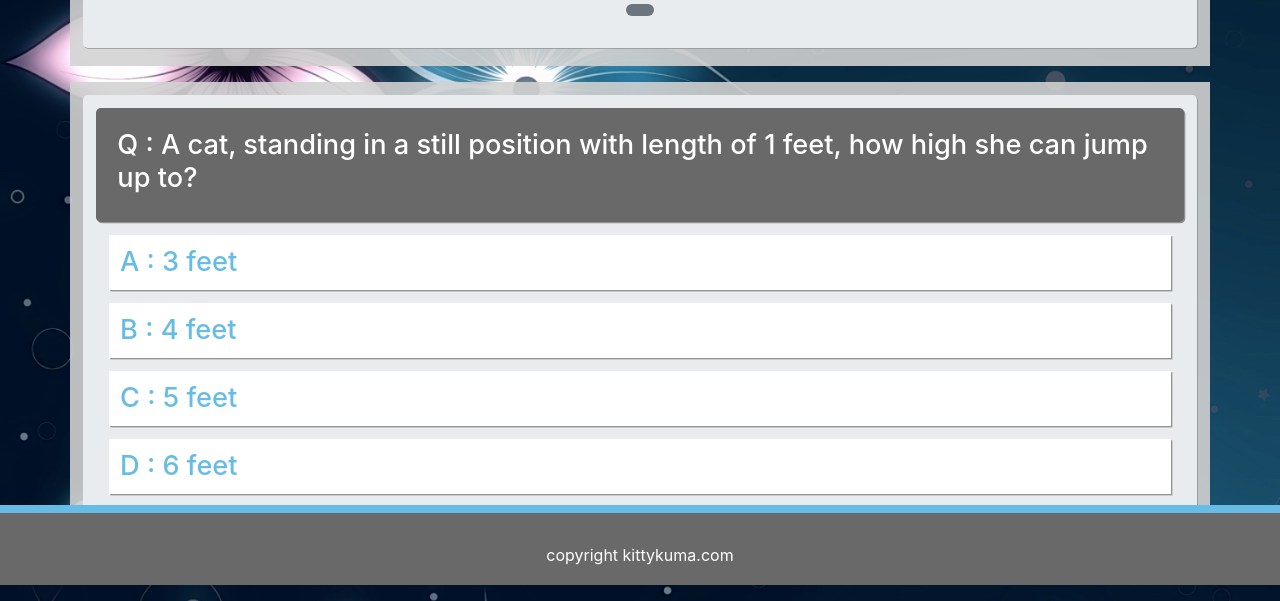
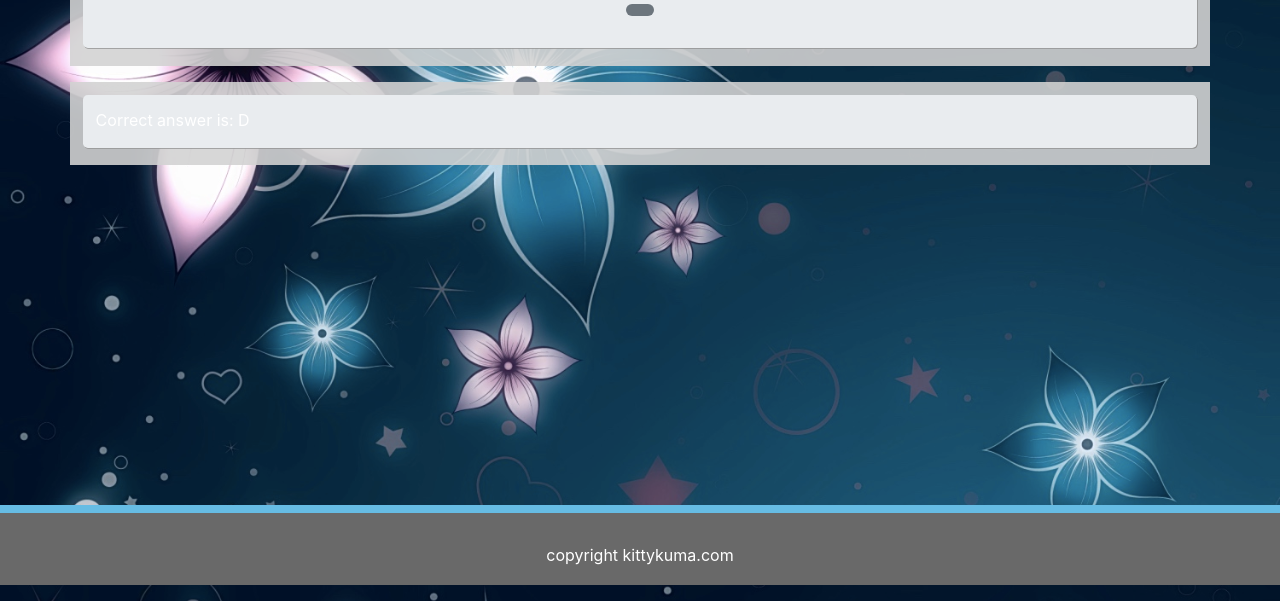
Before and after one commit to kittyshen/TriviaGame, a plain HTML site: page index.html in a window 1280 px wide. Shown: the part 215-816 px from the top of the page. Drawn offline with nearby package versions, Linux system fonts and the light colour scheme.

Commit message:
defined another function to render ending screen; if user get it right show a cat pic else show the correct answer

```diff
--- a/assets/css/style.css
+++ b/assets/css/style.css
@@ -29,11 +29,11 @@ h4{
     font-size:1.7em ;
     color:#66bce4;
 }
-/* img{
-    max-block-size: 230px;
+img{
+    max-block-size: 200px;
     float:left;
     padding-right:1em;
-} */
+}
 .footer{
     clear: both;
     height:80px;
--- a/assets/javascript/app.js
+++ b/assets/javascript/app.js
@@ -122,6 +122,7 @@ var right = 0;
 var wrong = 0;
 var timerCounter =5;
 
+//define a funciton to generate non-repeating random number array
 function randomNumberArrayGen(num, length) {
     var nArray = []; //declare a local nArray to hold the numbers
     for (var i = 0; i < length; i++) {
@@ -143,12 +144,13 @@ function newGame() {
     right = 0;
     wrong = 0;
     quizCounter =0;
+    timerCounter =5;
     currentIndexArray = randomNumberArrayGen(10, 5);  //pick 5 out of 10 quiz Questions
     console.log(currentIndexArray);
     quizRender(triviaBank[currentIndexArray[quizCounter]]);
 }
 
-
+// define a function to render the quiz
 function quizRender(obj) {
     $("#quizContainer").text("");       // initial the quizContainer session , otherwise new elements will keep appending to the old one
     for( var prop in obj){   //iterate through the trivia obj
@@ -171,11 +173,21 @@ function quizRender(obj) {
     }
 }
 
-//main session starts here
-newGame(); //call a newgame session
+//define a function to render ending condition
+function endingScreen(buttonClicked){
+    $("#quizContainer").text("");    // initial the quizContainer session , otherwise new elements will keep appending
+    // if(buttonClicked == triviaBank[currentIndexArray[quizCounter]].Correct){  //if user got the right answer
+    if(buttonClicked == triviaBank[currentIndexArray[quizCounter]].Correct ){  //if user got the right answer
+        $("#rightOrWrong").text = "Right!";
+        $("#quizContainer").html("<img src='assets/images/catRule.jpg' alt = \"catpic\" >");
+    }
+    else {
+        $("#rightOrWrong").text = "Wrong!";
+        $("#quizContainer").html("Correct answer is: "+ triviaBank[currentIndexArray[quizCounter]].Correct);
+    }
+}
 
-
-
+//define a timer to track the time
 function timer(){
     console.log(timerCounter);
     timerCounter--;
@@ -186,6 +198,14 @@ function timer(){
         unanswered ++;
         quizRender(triviaBank[currentIndexArray[quizCounter]]);
         timerCounter =5;
+        endingScreen();
     }
 }
+
+//main session starts here
+newGame(); //call a newgame session
+
+
+
+
 setInterval(timer,1000);
```
Also changed, not shown: 1 other file.
